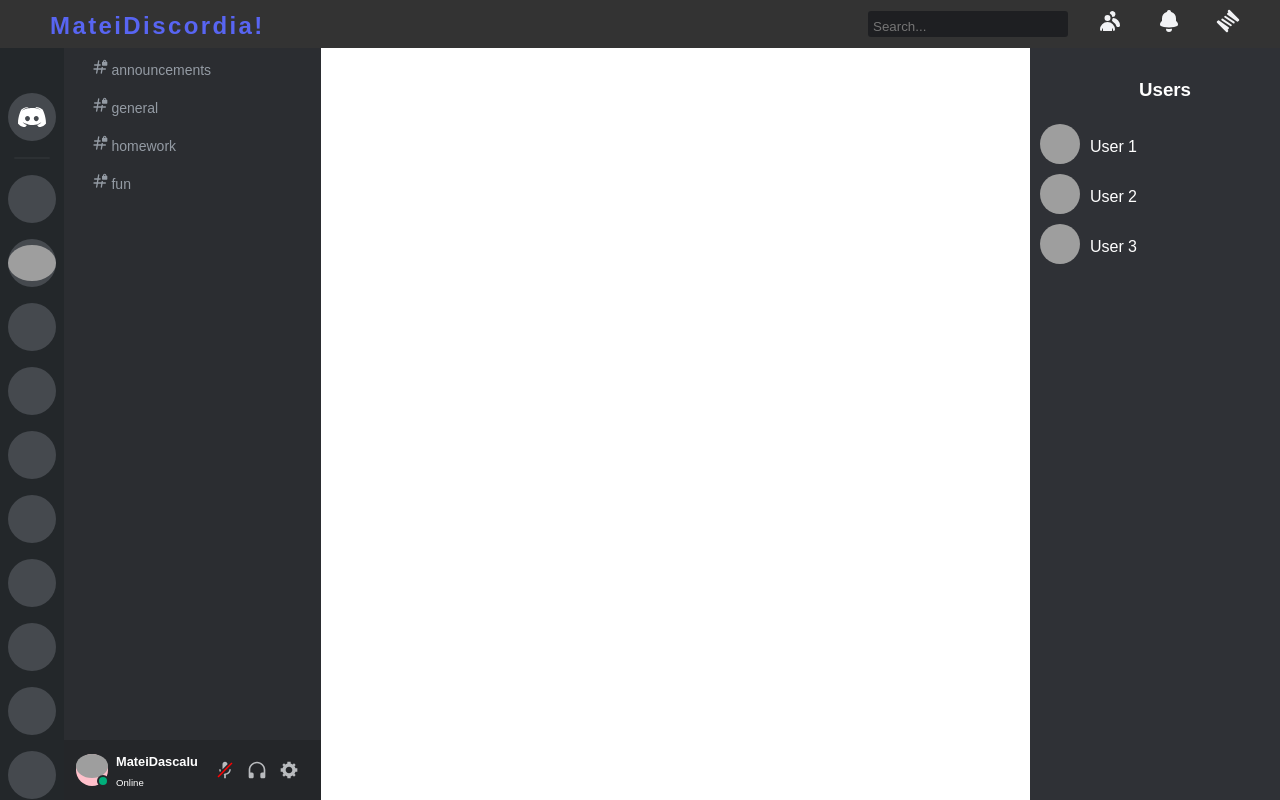
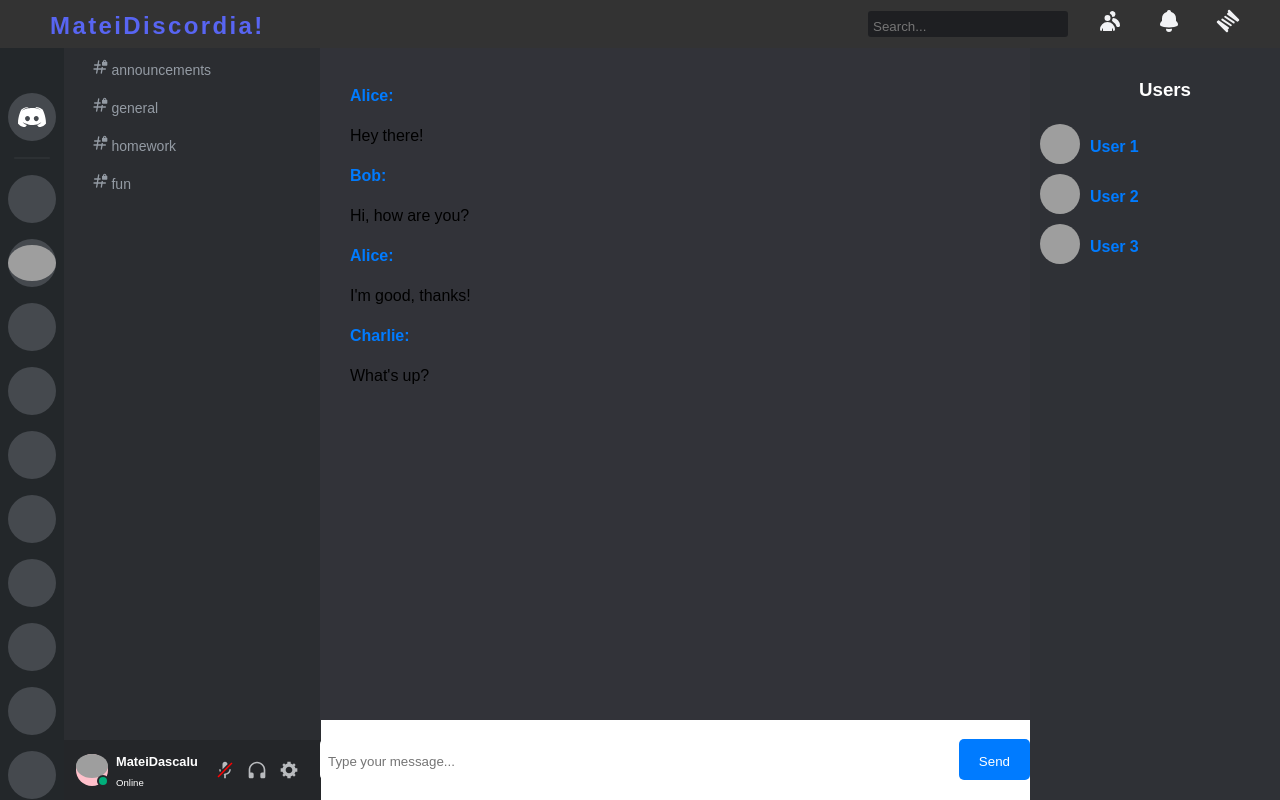
Before and after one commit to matei-dascalu/matei-discordia, a React (Create React App) app: page /mainapp in a window 1280 px wide. Built offline with nearby package versions, Linux system fonts and the light colour scheme; grey boxes are pictures that could not be loaded; a web font is replaced by a local one.

Commit message:
save work

```diff
--- a/package.json
+++ b/package.json
@@ -8,6 +8,7 @@
     "@testing-library/user-event": "^13.5.0",
     "react": "^18.2.0",
     "react-dom": "^18.2.0",
+    "react-responsive": "^10.0.0",
     "react-router-dom": "^6.22.3",
     "react-scripts": "5.0.1",
     "web-vitals": "^2.1.4"
--- a/src/components/chat-app/Chat-App.css
+++ b/src/components/chat-app/Chat-App.css
@@ -1,41 +1,68 @@
-/* MainApp.css */
-.main-content {
-    display: flex;
+.wrapper-chat {
+    position: fixed;
+    top: 48px;
+    left: 320px; /* Margin on the left */
+    right: 290px; /* Margin on the right */
+    bottom: 0;
+    overflow: auto;
+    width: calc(100% - 570px); /*am adaugat*/
 }
 
-.chat-app {
-    flex: 1; /* Take remaining space */
+.chat-container {
+    width: calc(100% - 570px); /* Width of chat container excluding margins */
+    height: calc(100% - 120px);
+    width: 100%;
+    /* max-width: 100%; */
+    margin: 0 auto;
     padding: 20px;
-    background-color: #f2f2f2;
+    background-color: var(--primary-color-gray-dark-2);
 }
 
-.message-list {
-    overflow-y: auto; /* Enable scrolling */
-    max-height: 400px; /* Limit height of messages */
+.messages {
+    height: calc(100% - 60px);
+    padding: 10px;
+    overflow-y: auto;
+    padding: 10px;
+    color: var(--color-actually-black);
 }
 
 .message {
     margin-bottom: 10px;
-    padding: 10px;
-    background-color: #fff;
-    border-radius: 5px;
 }
 
-.message-input {
-    width: calc(100% - 70px); /* Adjust for button width */
+.message.you {
+    text-align: right;
+    color: #007bff;
+}
+
+.user {
+    font-weight: bold;
+    color: #007bff;
+}
+
+.input-form {
+    margin-top: 20px;
+    display: flex;
+    justify-content: space-between;
+    position: absolute;
+    bottom: 20px;
+    left: 0;
+    right: 0;
+}
+
+.input {
+    flex: 1;
+    padding: 8px;
+    border: none;
+    border-radius: 5px;
     margin-right: 10px;
-    padding: 10px;
-    border: 1px solid #ccc;
-    border-radius: 5px;
 }
 
 .send-button {
-    padding: 10px 20px;
-    background-color: #007bff;
-    color: #fff;
+    padding: 8px 20px;
     border: none;
     border-radius: 5px;
+    background-color: #007bff;
+    color: white;
     cursor: pointer;
 }
-
-/* Add more styling as needed */
--- a/src/components/chat-app/ChatApp.jsx
+++ b/src/components/chat-app/ChatApp.jsx
@@ -1,71 +1,59 @@
-import React, { useState, useEffect } from "react";
-import Sidebar from "./Sidebar";
-import RightSidebar from "./RightSidebar";
-import Navbar from "./Navbar";
-import "./Chat-App.css"; // Import your CSS file for styling
+import React, { useState } from "react";
+import "./Chat-App.css";
+
+const dummyMessages = [
+    { id: 1, user: "Alice", message: "Hey there!" },
+    { id: 2, user: "Bob", message: "Hi, how are you?" },
+    { id: 3, user: "Alice", message: "I'm good, thanks!" },
+    { id: 4, user: "Charlie", message: "What's up?" },
+];
 
 const ChatApp = () => {
-    const [messages, setMessages] = useState([]);
-    const [newMessage, setNewMessage] = useState("");
+    const [messages, setMessages] = useState(dummyMessages);
+    const [inputValue, setInputValue] = useState("");
 
-    // Load messages from local storage on component mount
-    useEffect(() => {
-        const storedMessages = JSON.parse(localStorage.getItem("messages"));
-        if (storedMessages) {
-            setMessages(storedMessages);
-        }
-    }, []);
-
-    // Save messages to local storage whenever they change
-    useEffect(() => {
-        localStorage.setItem("messages", JSON.stringify(messages));
-    }, [messages]);
-
-    const handleMessageChange = (e) => {
-        setNewMessage(e.target.value);
+    const handleInputChange = (event) => {
+        setInputValue(event.target.value);
     };
 
-    const handleSendMessage = () => {
-        if (newMessage.trim() !== "") {
+    const handleSubmit = (event) => {
+        event.preventDefault();
+        if (inputValue.trim() === "") return;
+        const newMessage = {
+            id: messages.length + 1,
+            user: "You",
+            message: inputValue,
+        };
         setMessages([...messages, newMessage]);
-            setNewMessage("");
-        }
+        setInputValue("");
     };
 
     return (
-        <div className="chat-app">
-            <div className="message-list">
-                {messages.map((message, index) => (
-                    <div key={index} className="message">
-                        {message}
+        <div className="wrapper-chat">
+            <div className="chat-container">
+                <div className="messages">
+                    {messages.map((msg) => (
+                        <div key={msg.id} className={`message ${msg.user === "You" ? "you" : "other"}`}>
+                            <span className="user">{msg.user}: </span>
+                            <span className="text">{msg.message}</span>
                         </div>
                     ))}
                 </div>
+                <form onSubmit={handleSubmit} className="input-form">
                     <input
                         type="text"
-                value={newMessage}
-                onChange={handleMessageChange}
+                        value={inputValue}
+                        onChange={handleInputChange}
                         placeholder="Type your message..."
-                className="message-input"
+                        className="input"
                     />
-            <button onClick={handleSendMessage} className="send-button">
+                    <button type="submit" className="send-button">
                         Send
                     </button>
-        </div>
-    );
-};
-
-const MainApp = () => {
-    return (
-        <div>
-            <Navbar />
-            <div className="main-content">
-                <Sidebar />
-                <ChatApp />
-                <RightSidebar />
+                </form>
             </div>
         </div>
     );
 };
 
-export default MainApp;
+export default ChatApp;
--- a/src/components/right-side/RightSide.css
+++ b/src/components/right-side/RightSide.css
@@ -1,3 +1,5 @@
+@import "../../index.css";
+
 .right-sidebar {
     width: 250px;
     height: 100vh;
--- a/src/components/sidebar/Sidebar.css
+++ b/src/components/sidebar/Sidebar.css
@@ -1,4 +1,6 @@
 /* @import url("https://fonts.googleapis.com/css2?family=Open+Sans:wght@300;600&display=swap"); */
+
+@import "../../index.css";
 
 :root {
     --color-blurple: #7289da;
@@ -24,7 +26,7 @@
     top: 0;
     bottom: 0;
     overflow-y: scroll;
-    width: 100%;
+    width: 20rem;
     padding-top: 45px;
 }
 
@@ -39,7 +41,7 @@
     flex-direction: column;
     min-height: 100vh;
     gap: 1rem;
-    position: absolute;
+    position: fixed;
     box-sizing: border-box;
     z-index: 2;
     padding-top: 48px;
@@ -284,8 +286,11 @@
 }
 
 .sidebar-container {
-    overflow-y: scroll;
-    height: calc(100vh - 56px);
+    /* overflow-y: scroll; */
+    /* height: calc(100vh - 1px); */
+    height: 100vh;
+    width: 20rem;
+    position: sticky;
 }
 
 .sidebar-container::-webkit-scrollbar {
@@ -343,18 +348,17 @@
 }
 
 .button-content {
-    display: flex; /* Use flexbox to align icon and text */
-    align-items: center; /* Align items vertically */
-    gap: 8px; /* Adjust the gap between icon and text */
+    display: flex;
+    align-items: center;
+    gap: 8px;
 }
 
 .dicord-buttons-text {
     font-size: 14px;
 }
-
+/*
 .iconContainer__6a580 {
 }
 
 .icon__67ab4 {
-    /* Styles for the SVG icon */
-}
+} */
--- a/src/pages/mainapp/Mainapp.css
+++ b/src/pages/mainapp/Mainapp.css
@@ -2,8 +2,26 @@
     margin: 0;
     padding: 0;
     font-family: "Open Sans", sans-serif !important;
+    display: flex;
+    width: 100%;
 }
 
-button {
+/* button {
     font: inherit;
+} */
+/* .app {
+    display: flex;
+    flex-direction: column;
+    height: 100vh;
+} */
+
+.content {
+    display: flex;
+    flex: 1;
+    flex-direction: column;
+    height: 100vh;
 }
+
+.ChatApp {
+    flex: 1;
+}
--- a/src/pages/mainapp/Mainapp.jsx
+++ b/src/pages/mainapp/Mainapp.jsx
@@ -1,16 +1,41 @@
+import ChatApp from "../../components/chat-app/ChatApp";
 import Navbar from "../../components/navbar/Navbar";
 import RightSidebar from "../../components/right-side/RightSide";
 import Sidebar from "../../components/sidebar/Sidebar";
 import React from "react";
+// import "./Mainapp.css";
 
 function MainApp() {
     return (
-        <div>
+        <div className="app">
             <Navbar />
-            <Sidebar />
-            <RightSidebar />
+            <div className="content">
+                <Sidebar />
+                <ChatApp />
+                <RightSidebar />
+            </div>
         </div>
     );
 }
 
 export default MainApp;
+
+//e bun asta
+
+// function MainApp() {
+//     return (
+//         <div style={{ display: "flex", flexDirection: "column", height: "100vh" }}>
+//             <Navbar />
+//             <div style={{ display: "flex", flex: "1" }}>
+//                 <Sidebar />
+//                 <div style={{ flex: "1", display: "flex", flexDirection: "column" }}>
+//                     <div style={{ flex: "1", overflow: "auto" }}>
+//                         <ChatApp />
+//                     </div>
+//                     <RightSidebar />
+//                 </div>
+//                 {window.innerWidth <= 588 ? null : <Sidebar />}
+//             </div>
+//         </div>
+//     );
+// }
```
Also changed, not shown: 1 other file (tests, documents, lock files or other folders). Lines whose indentation alone changed are shown as unchanged.
